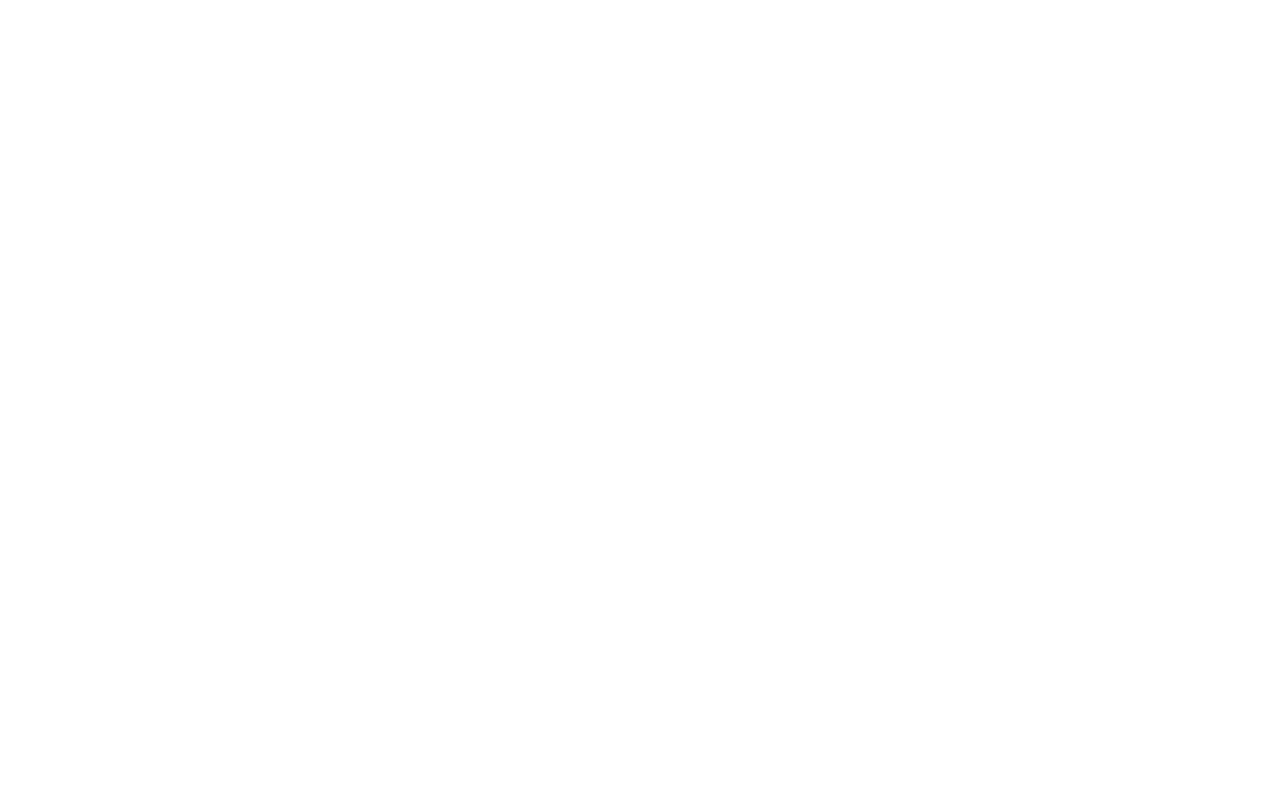
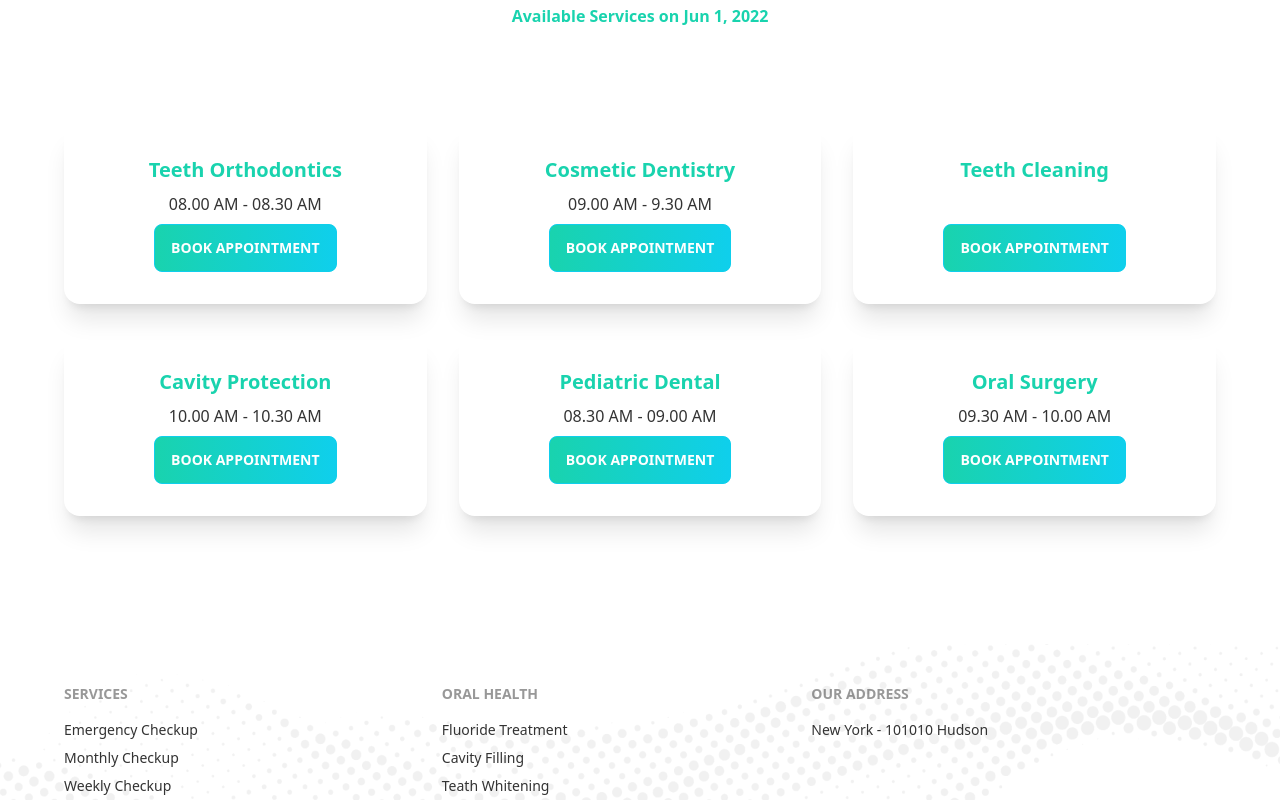
Before and after one commit to G-Mursalin/dent-care-client-site, a React (Create React App) app: page /appointment in a window 1280 px wide. Shown: the part 860-1660 px from the top of the page. Before the commit the page ends 864 px from the top, so only its background shows below. Built offline with nearby package versions, Linux system fonts and the light colour scheme.

Commit message:
appointment section services added

```diff
--- /dev/null
+++ b/public/services.json
@@ -0,0 +1,54 @@
+[
+  {
+    "_id": 1,
+    "name": "Teeth Orthodontics",
+    "slots": [
+      "08.00 AM - 08.30 AM",
+      "08.30 AM - 09.00 AM",
+      "09.00 AM - 9.30 AM",
+      "09.30 AM - 10.00 AM",
+      "10.00 AM - 10.30 AM",
+      "10.30 AM - 11.00 AM"
+    ]
+  },
+  {
+    "_id": 2,
+    "name": "Cosmetic Dentistry",
+    "slots": [
+      "09.00 AM - 9.30 AM",
+      "09.30 AM - 10.00 AM",
+      "10.00 AM - 10.30 AM",
+      "10.30 AM - 11.00 AM"
+    ]
+  },
+  {
+    "_id": 3,
+    "name": "Teeth Cleaning",
+    "slots": []
+  },
+  {
+    "_id": 4,
+    "name": "Cavity Protection",
+    "slots": ["10.00 AM - 10.30 AM", "10.30 AM - 11.00 AM"]
+  },
+  {
+    "_id": 5,
+    "name": "Pediatric Dental",
+    "slots": [
+      "08.30 AM - 09.00 AM",
+      "09.00 AM - 9.30 AM",
+      "09.30 AM - 10.00 AM",
+      "10.00 AM - 10.30 AM",
+      "10.30 AM - 11.00 AM"
+    ]
+  },
+  {
+    "_id": 6,
+    "name": "Oral Surgery",
+    "slots": [
+      "09.30 AM - 10.00 AM",
+      "10.00 AM - 10.30 AM",
+      "10.30 AM - 11.00 AM"
+    ]
+  }
+]
--- a/src/Pages/Appointments/AppointmentBanner.js
+++ b/src/Pages/Appointments/AppointmentBanner.js
@@ -6,18 +6,16 @@
 // Day Picker
 import "react-day-picker/dist/style.css";
 import { DayPicker } from "react-day-picker";
-import { format } from "date-fns";
 
-const AppointmentBanner = () => {
-  const [selectedDate, setSelectedDate] = useState(new Date());
+const AppointmentBanner = ({ onSelectedDate, onSetSelectedDate }) => {
   return (
-    <section className="min-h-screen flex justify-center items-center md:px-16 px-5">
+    <section className="min-h-screen flex justify-center items-center md:px-16 px-5 lg:mb-0 mb-24">
       <div className="flex justify-evenly items-center flex-col-reverse lg:flex-row w-full">
-        <div>
+        <div className="mt-5">
           <DayPicker
             mode="single"
-            selected={selectedDate}
-            onSelect={setSelectedDate}
+            selected={onSelectedDate}
+            onSelect={onSetSelectedDate}
           />
         </div>
         <img
--- a/src/Pages/Appointments/Appointments.js
+++ b/src/Pages/Appointments/Appointments.js
@@ -1,12 +1,19 @@
 // React
-import React, { Fragment } from "react";
+import React, { Fragment, useState } from "react";
 // Components
 import AppointmentBanner from "./AppointmentBanner";
-
+import AvailableAppointment from "./AvailableAppointment";
+import Footer from "../Shared/Footer";
 const Appointments = () => {
+  const [selectedDate, setSelectedDate] = useState(new Date());
   return (
     <Fragment>
-      <AppointmentBanner />
+      <AppointmentBanner
+        onSelectedDate={selectedDate}
+        onSetSelectedDate={setSelectedDate}
+      />
+      <AvailableAppointment onSelectedDate={selectedDate} />
+      <Footer />
     </Fragment>
   );
 };
--- /dev/null
+++ b/src/Pages/Appointments/AvailableAppointment.js
@@ -0,0 +1,33 @@
+// React
+import React, { useState, useEffect } from "react";
+// Day Picker
+import { format } from "date-fns";
+// Components
+import Service from "./Service";
+const AvailableAppointment = ({ onSelectedDate }) => {
+  const [services, setServices] = useState([]);
+  useEffect(() => {
+    fetch("services.json")
+      .then((res) => res.json())
+      .then((data) => setServices(data));
+  }, []);
+  return (
+    <section className="md:px-16 px-5 mb-32">
+      <h3 className="font-bold  text-secondary text-center   lg:mb-24 mb-14">
+        Available Services on&nbsp;
+        {onSelectedDate ? (
+          format(onSelectedDate, "PP")
+        ) : (
+          <span className="text-red-600">no date selected</span>
+        )}
+      </h3>
+      <div className="grid lg:grid-cols-3 md:grid-cols-2 grid-col-1 gap-8">
+        {services.map((service) => (
+          <Service key={service._id} service={service} />
+        ))}
+      </div>
+    </section>
+  );
+};
+
+export default AvailableAppointment;
--- /dev/null
+++ b/src/Pages/Appointments/Service.js
@@ -0,0 +1,22 @@
+// React
+import React from "react";
+// Components
+import PrimaryButton from "../Shared/PrimaryButton";
+
+const Service = ({ service }) => {
+  const { name, slots } = service;
+
+  return (
+    <div className="card shadow-xl">
+      <div className="card-body items-center text-center">
+        <h2 className="card-title text-secondary">{name}</h2>
+        <p>{slots[0]}</p>
+        <div className="card-actions justify-end">
+          <PrimaryButton>Book Appointment</PrimaryButton>
+        </div>
+      </div>
+    </div>
+  );
+};
+
+export default Service;
```
